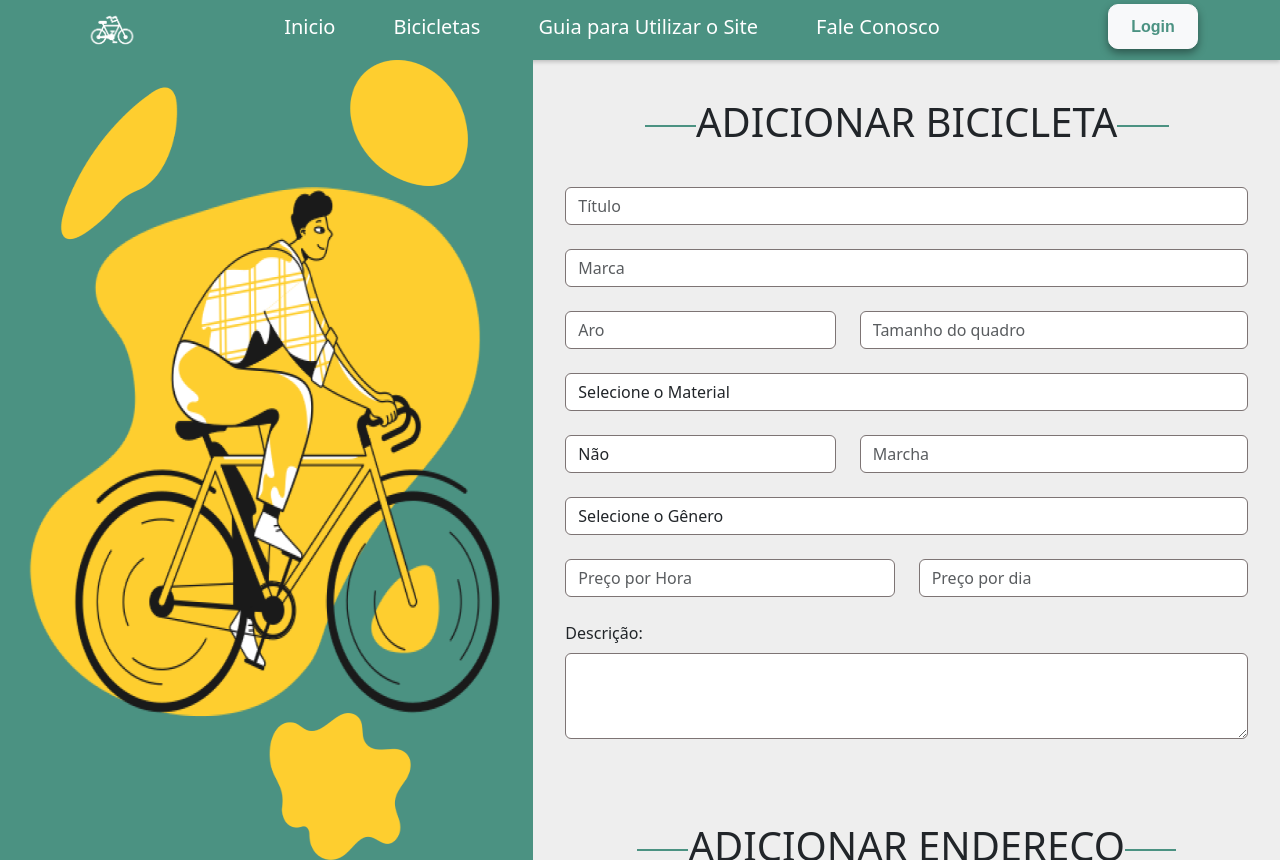
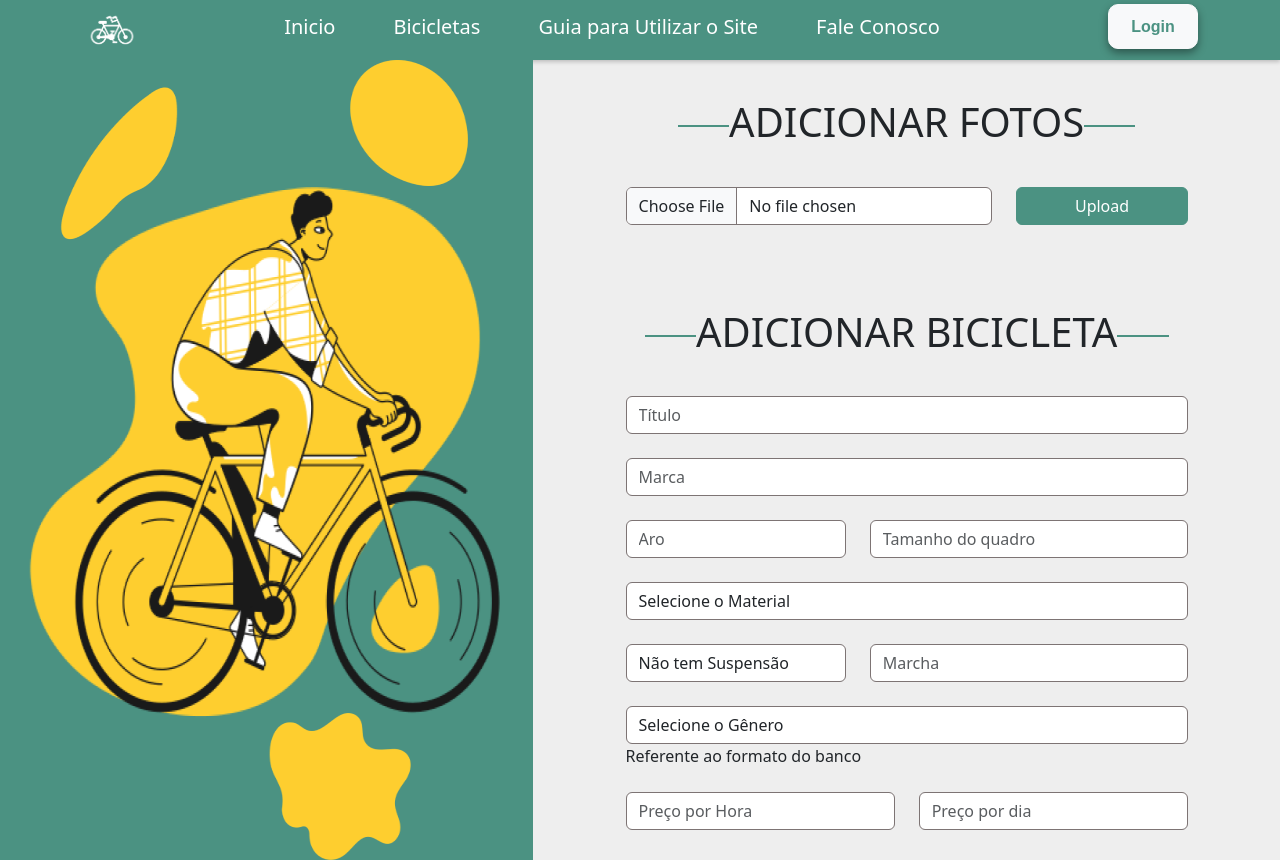
Before and after one commit to projetoPDali/front, a React (Create React App) app: page /cadastro-bike in a window 1280 px wide. Built offline with nearby package versions, Linux system fonts and the light colour scheme.

Commit message:
componente de upload feito

```diff
--- a/src/Components/CadastroBike/AddressForm.tsx
+++ b/src/Components/CadastroBike/AddressForm.tsx
@@ -48,7 +48,7 @@ const FormAddress: React.FC<FormAddressProps> = ({ onSaveAddress }) => {
   };
 
   return (
-    <div>
+    <div className="col-10 mx-auto d-block">
       <div
         style={{
           marginTop: "3vw",
--- /dev/null
+++ b/src/Components/CadastroBike/BotaoUpload.tsx
@@ -0,0 +1,96 @@
+import { Row, Col, Button, Form } from "react-bootstrap";
+import COLORS from "../../constant/colors";
+
+import React, { useState } from "react";
+import axios from "axios";
+
+const BotaoUpload = () => {
+  const [selectedFile, setSelectedFile] = useState(null);
+
+  const handleFileChange = (e: any) => {
+    setSelectedFile(e.target.files[0]);
+  };
+
+  const handleUpload = async () => {
+    if (selectedFile) {
+      const formData = new FormData();
+      formData.append("file", selectedFile);
+
+      try {
+        // Replace with your backend API endpoint
+        const response = await axios.post(
+          "http://localhost:3001/foto",
+          formData,
+          {
+            headers: {
+              "Content-Type": "multipart/form-data",
+            },
+          }
+        );
+
+        console.log("File uploaded successfully:", response.data);
+        // You can handle success in your UI, e.g., showing a success message
+      } catch (error) {
+        console.error("File upload failed:", error);
+        // Handle errors as needed, e.g., display an error message to the user
+      }
+    }
+  };
+
+  const lineStyle = {
+    backgroundColor: COLORS.primary,
+    height: "2px",
+    width: "4vw",
+  };
+
+  const inputStyle = {
+    borderColor: COLORS.gray,
+  };
+
+  return (
+    <div className="col-10 mx-auto d-block">
+      <div
+        style={{
+          marginTop: "3vw",
+          marginBottom: "1vw",
+          display: "flex",
+          flexDirection: "row",
+          alignItems: "center",
+          justifyContent: "center",
+        }}
+      >
+        <div style={lineStyle}></div>
+        <h1 style={{ textAlign: "center" }}>ADICIONAR FOTOS</h1>
+        <div style={lineStyle}></div>
+      </div>
+      <Form style={{ padding: 20 }}>
+        <Row>
+          <Col xs={8}>
+            <Form.Group className="mb-4" controlId="rua">
+              <Form.Control
+                type="file"
+                name="file" // Use "file" as the name
+                style={inputStyle}
+                onChange={handleFileChange}
+              />
+            </Form.Group>
+          </Col>
+          <Col xs={4}>
+            <Button
+              className="col-12"
+              style={{
+                backgroundColor: COLORS.primary,
+                borderColor: COLORS.primary,
+              }}
+              onClick={handleUpload}
+            >
+              Upload
+            </Button>
+          </Col>
+        </Row>
+      </Form>
+    </div>
+  );
+};
+
+export default BotaoUpload;
--- a/src/Components/CadastroBike/Form.tsx
+++ b/src/Components/CadastroBike/Form.tsx
@@ -1,5 +1,5 @@
 import React, { useState } from "react";
-import { Form, Col, Row } from "react-bootstrap";
+import { Form, Col, Row, Button } from "react-bootstrap";
 import COLORS from "../../constant/colors";
 
 interface FormData {
@@ -87,7 +87,7 @@ const FormBike: React.FC<FormBikeProps> = ({ onSaveData }) => {
   };
 
   return (
-    <div>
+    <div className="col-10 mx-auto d-block">
       <div
         style={{
           marginTop: "3vw",
@@ -172,8 +172,8 @@ const FormBike: React.FC<FormBikeProps> = ({ onSaveData }) => {
                 value={formData.suspension ? "sim" : "nao"}
                 onChange={handleChange}
               >
-                <option value="nao">Não</option>
-                <option value="sim">Sim</option>
+                <option value="nao">Não tem Suspensão</option>
+                <option value="sim">Tem Suspensão</option>
               </Form.Control>
             </Form.Group>
           </Col>
@@ -202,6 +202,7 @@ const FormBike: React.FC<FormBikeProps> = ({ onSaveData }) => {
               <option value="masculino">Masculino</option>
               <option value="unissex">Unissex</option>
             </Form.Control>
+            <p style={{ margin: 0 }}>Referente ao formato do banco</p>
           </Form.Group>
           <Col xs={6}>
             <Form.Group className="mb-4">
@@ -227,8 +228,6 @@ const FormBike: React.FC<FormBikeProps> = ({ onSaveData }) => {
               />
             </Form.Group>
           </Col>
-        </Row>
-
           <Form.Group className="mb-4" controlId="descricao">
             <Form.Label>Descrição:</Form.Label>
             <Form.Control
@@ -241,6 +240,8 @@ const FormBike: React.FC<FormBikeProps> = ({ onSaveData }) => {
               onBlur={handleChange} // Adicione o evento onBlur
             />
           </Form.Group>
+
+        </Row>
       </Form>
     </div>
   );
--- a/src/Navigation.tsx
+++ b/src/Navigation.tsx
@@ -4,6 +4,7 @@ import Home from './Screens/Home';
 import Perfil from './Screens/Perfil';
 import CadastroBike from './Screens/CadastroBike';
 import CadastroUser from './Screens/CadastroUser';
+import DetalhesBike from './Screens/DetalhesBike';
 
 function AppRouter() {
   return (
@@ -13,6 +14,7 @@ function AppRouter() {
         <Route path="/perfil" element={<Perfil />} />
         <Route path="/cadastro-bike" element={<CadastroBike/>} />
         <Route path="/cadastro-user" element={<CadastroUser/>} />
+        <Route path="/detalhes-bike" element={<DetalhesBike/>} />
       </Routes>
     </Router>
   );
--- a/src/Screens/CadastroBike.tsx
+++ b/src/Screens/CadastroBike.tsx
@@ -1,11 +1,13 @@
 import React, { useState } from "react";
-import { Container, Row, Col, Button } from "react-bootstrap";
+import { Container, Row, Col, Button, Form } from "react-bootstrap";
 import FormBike from "../Components/CadastroBike/Form";
 import FormAddress from "../Components/CadastroBike/AddressForm";
 import Imagem from "../assets/ciclista-amarelo.png";
 import COLORS from "../constant/colors";
 import MainNavbar from "../Components/Navbar/Navbar";
 import { cadastrarBike } from "../api/cadastrarBike"; // Importe a função de envio para o backend
+import BotaoUplaod from "../Components/CadastroBike/BotaoUpload";
+import FileUploadComponent from "../Components/CadastroBike/BotaoUpload";
 
 interface BikeData {
   title: string;
@@ -62,6 +64,9 @@ const CadastroBike: React.FC = () => {
     setAddressData(formData);
   };
 
+  const [mostrarBotaoUpload, setMostrarBotaoUpload] = useState(false);
+
+
   const handleSaveData = () => {
     const userData = {
       size: bikeData.size,
@@ -72,18 +77,24 @@ const CadastroBike: React.FC = () => {
       description: bikeData.description,
       hourlyvalue: bikeData.hourlyvalue,
       dailyvalue: bikeData.dailyvalue,
-      user: 2,
+      user: 1,
       brand: bikeData.brand,
       material: bikeData.material,
       address: addressData,
     };
     console.log(userData);
 
-    // Chame a função de envio para o backend
     cadastrarBike(userData)
-      .then((responseData) => {
-        // Lida com a resposta do backend, se necessário
-      })
+    cadastrarBike(userData)
+    .then((responseData) => {
+      // Cadastro bem-sucedido, agora defina mostrarBotaoUpload como verdadeiro e role até o BotaoUpload
+      setMostrarBotaoUpload(true);
+
+      const botaoUploadElement = document.getElementById("BotaoUpload");
+      if (botaoUploadElement) {
+        botaoUploadElement.scrollIntoView({ behavior: "smooth" });
+      }
+    })
       .catch((error) => {
         // Lida com erros, se necessário
       });
@@ -111,19 +122,30 @@ const CadastroBike: React.FC = () => {
             />
           </Col>
 
-          <Col
-            xs={12}
-            md={7}
+          <Col xs={12} md={7} style={{ backgroundColor: COLORS.lightGray, overflowY: "scroll", height: "100vh" }}>
+            <FileUploadComponent/>
+          <FormBike onSaveData={handleSaveBikeData} />
+          <FormAddress onSaveAddress={handleSaveAddressData} />
+          <Button
             style={{
-              backgroundColor: COLORS.lightGray,
-              overflowY: "scroll",
-              height: "100vh",
+              backgroundColor: COLORS.primary,
+              borderColor: COLORS.primary,
+              fontWeight: "bold",
+              marginBottom: 30
             }}
+            className="col-3 mx-auto d-block"
+            onClick={handleSaveData}
           >
-            <FormBike onSaveData={handleSaveBikeData} />
-            <FormAddress onSaveAddress={handleSaveAddressData} />
-            <Button onClick={handleSaveData}>Salvar</Button>
-          </Col>
+            Salvar
+          </Button>
+
+          {mostrarBotaoUpload && (
+            <div id="BotaoUpload">
+              <BotaoUplaod />
+            </div>
+          )}
+
+        </Col>
         </Row>
       </Container>
     </div>
--- /dev/null
+++ b/src/Screens/DetalhesBike.tsx
@@ -0,0 +1,15 @@
+import { Col, Row } from "react-bootstrap";
+import MainNavbar from "../Components/Navbar/Navbar"
+
+
+const DetalhesBike = () => {
+    return (<div>
+        <MainNavbar/>
+        <Row>
+<Col></Col>
+<Col></Col>
+        </Row>
+        </div>
+    )}
+
+    export default DetalhesBike;
--- a/src/api/cadastrarBike.ts
+++ b/src/api/cadastrarBike.ts
@@ -63,7 +63,7 @@ export async function cadastrarBike(bikeData: BikeData): Promise<any> {
     } else {
       // Os dados da bicicleta cadastrada estão no corpo da resposta
       const bikeDataFromResponse = response.data;
-      console.log("Bicicleta cadastrada com sucesso:", bikeDataFromResponse);
+      console.log("Bicicleta cadastrada com sucesso:");
       return bikeDataFromResponse; // Retorne os dados da bicicleta
     }
   } catch (error) {
```
Also changed, not shown: src/api/uploadFoto.ts (added, +36 -0 lines). Lines whose indentation alone changed are shown as unchanged.
